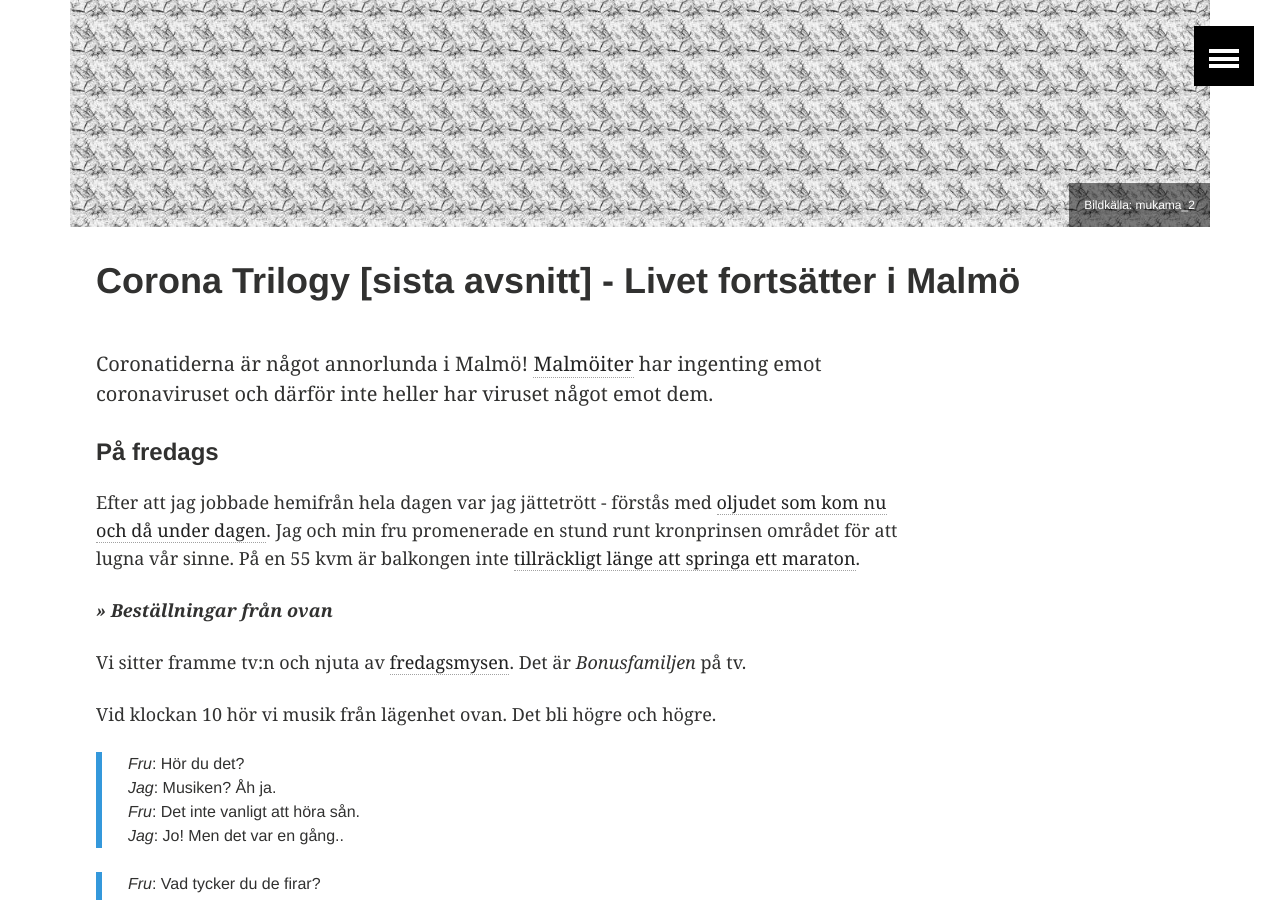
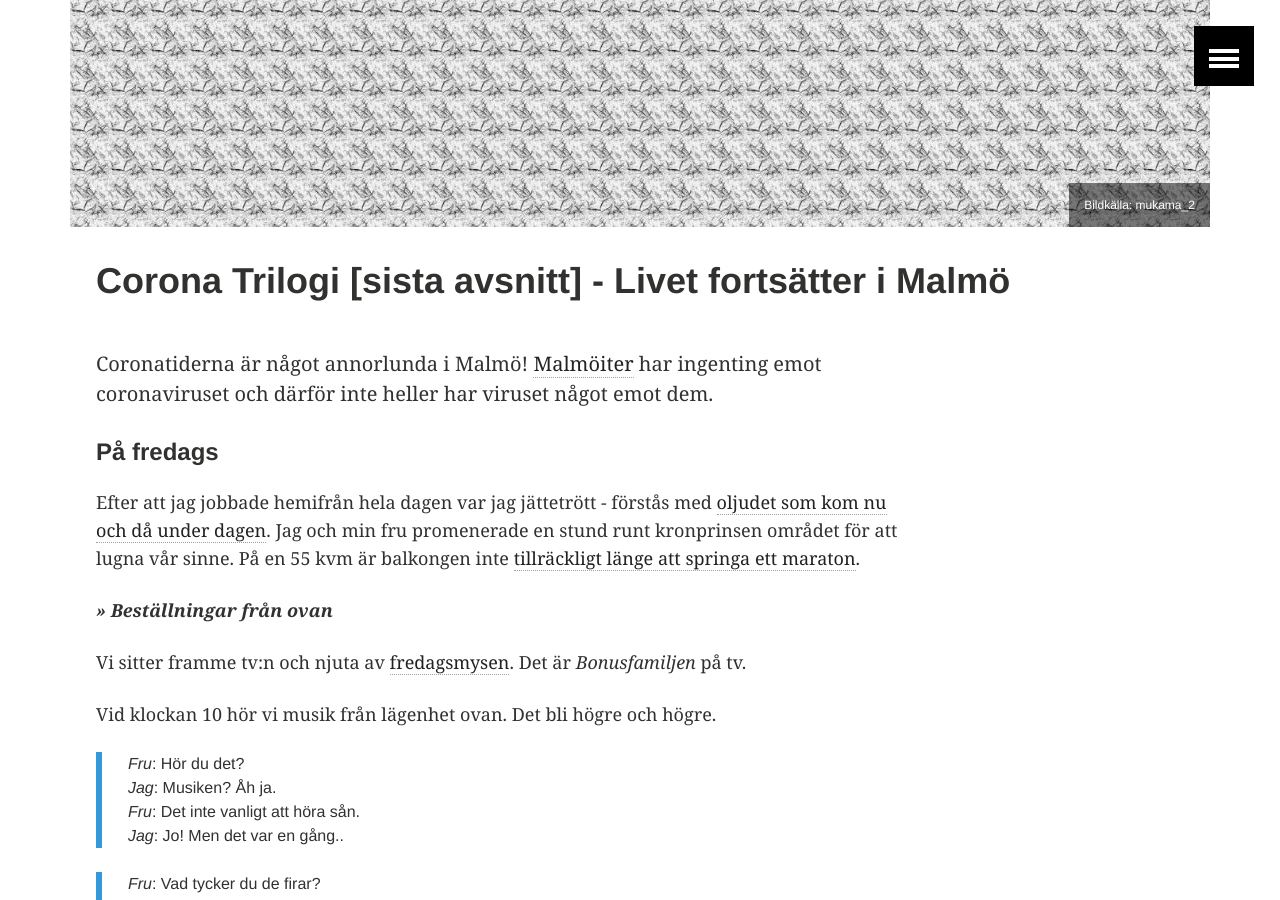
Before and after one commit to MukamaTwo/MukamaTwo.github.io, a Jekyll site: the page built from _posts/2020-03-30-8.md, in a window 1280 px wide and 900 px high, scrolled down 528 px. Built offline with Jekyll 4.4.1, drawn with Linux system fonts in a browser that asks for light colours; comment, search, counter and statistics services are not loaded.

Commit message:
Fix spelling trilogy -> trilogi

```diff
--- a/_posts/2020-03-30-8.md
+++ b/_posts/2020-03-30-8.md
@@ -1,6 +1,6 @@
 ---
 layout: article
-title: "Corona Trilogy [sista avsnitt] - Livet fortsätter i Malmö"
+title: "Corona Trilogi [sista avsnitt] - Livet fortsätter i Malmö"
 modified: 2020-03-22
 published: true
 comments: true
```
Also changed, not shown: _posts/2020-03-14-6.md (+1 -1 lines), _posts/2020-03-20-7.md (+1 -1 lines).
